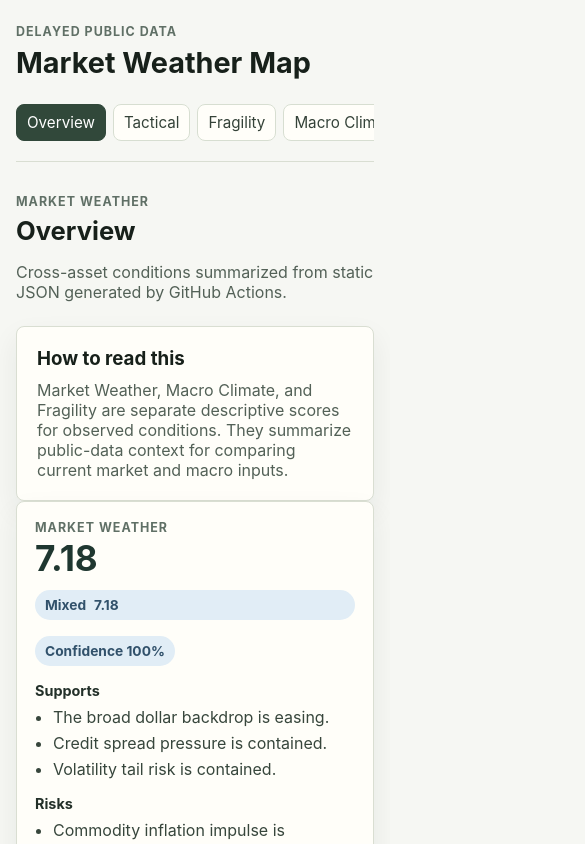
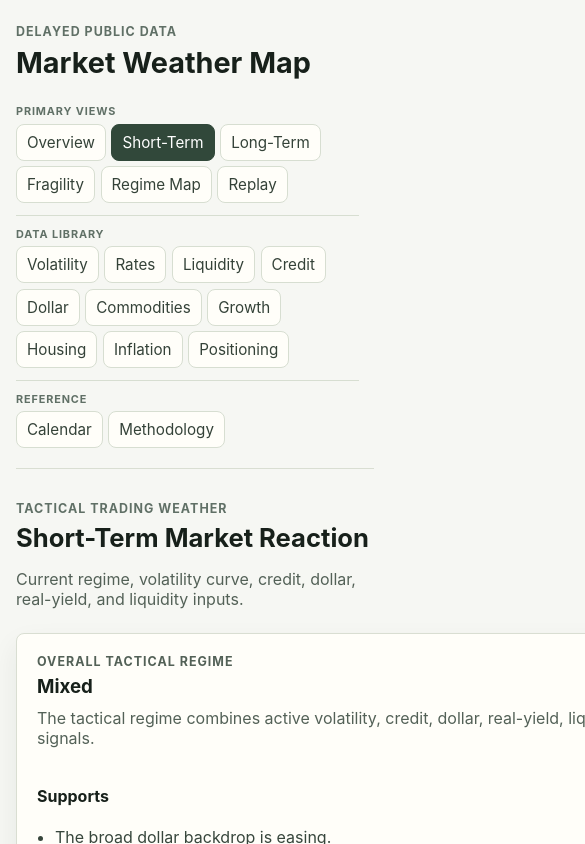
Before and after one commit to zifanzhou1024/market-weather-map, a React (Vite) app: page /short-term in a window 390 px wide. Before the commit this address led to /. Shown: the top 844 px of the page, 585 px wide, since content can reach past the window. Built offline with nearby package versions, Linux system fonts and the light colour scheme.

Commit message:
feat: group horizon navigation

```diff
--- a/src/App.tsx
+++ b/src/App.tsx
@@ -24,9 +24,11 @@ export default function App() {
     <Routes>
       <Route element={<AppLayout />}>
         <Route path="/" element={<Overview />} />
-        <Route path="/tactical" element={<TacticalTradingWeather />} />
+        <Route path="/short-term" element={<TacticalTradingWeather />} />
+        <Route path="/tactical" element={<Navigate to="/short-term" replace />} />
+        <Route path="/long-term" element={<LongTermMacroClimate />} />
+        <Route path="/macro-climate" element={<Navigate to="/long-term" replace />} />
         <Route path="/fragility" element={<FragilityShockRisk />} />
-        <Route path="/macro-climate" element={<LongTermMacroClimate />} />
         <Route path="/regime-map" element={<RegimeMap />} />
         <Route path="/replay" element={<HistoricalRegimeReplay />} />
         <Route path="/calendar" element={<Calendar />} />
--- a/src/components/AppLayout.tsx
+++ b/src/components/AppLayout.tsx
@@ -1,13 +1,20 @@
 import { NavLink, Outlet } from "react-router-dom";
 
-const navItems = [
+const navSections = [
+  {
+    label: "Primary Views",
+    items: [
       { to: "/", label: "Overview" },
-  { to: "/tactical", label: "Tactical", ariaLabel: "Tactical Trading Weather" },
+      { to: "/short-term", label: "Short-Term", ariaLabel: "Short-Term Market Reaction" },
+      { to: "/long-term", label: "Long-Term", ariaLabel: "Long-Term Macro / Allocation Climate" },
       { to: "/fragility", label: "Fragility" },
-  { to: "/macro-climate", label: "Macro Climate", ariaLabel: "Long-Term Macro Climate" },
       { to: "/regime-map", label: "Regime Map" },
-  { to: "/replay", label: "Replay", ariaLabel: "Historical Regime Replay" },
-  { to: "/calendar", label: "Calendar" },
+      { to: "/replay", label: "Replay", ariaLabel: "Historical Regime Replay" }
+    ]
+  },
+  {
+    label: "Data Library",
+    items: [
       { to: "/volatility", label: "Volatility" },
       { to: "/rates", label: "Rates" },
       { to: "/liquidity", label: "Liquidity" },
@@ -17,8 +24,16 @@ const navItems = [
       { to: "/growth", label: "Growth" },
       { to: "/housing", label: "Housing" },
       { to: "/inflation", label: "Inflation" },
-  { to: "/sentiment", label: "Positioning" },
+      { to: "/sentiment", label: "Positioning" }
+    ]
+  },
+  {
+    label: "Reference",
+    items: [
+      { to: "/calendar", label: "Calendar" },
       { to: "/methodology", label: "Methodology" }
+    ]
+  }
 ];
 
 export default function AppLayout() {
@@ -30,7 +45,10 @@ export default function AppLayout() {
           <h1>Market Weather Map</h1>
         </div>
         <nav className="site-nav" aria-label="Primary navigation">
-          {navItems.map((item) => (
+          {navSections.map((section) => (
+            <div className="nav-section" key={section.label}>
+              <span className="nav-section__label">{section.label}</span>
+              {section.items.map((item) => (
                 <NavLink
                   key={item.to}
                   to={item.to}
@@ -41,6 +59,8 @@ export default function AppLayout() {
                   {item.label}
                 </NavLink>
               ))}
+            </div>
+          ))}
         </nav>
       </header>
       <Outlet />
--- a/src/routes/LongTermMacroClimate.tsx
+++ b/src/routes/LongTermMacroClimate.tsx
@@ -185,7 +185,7 @@ export default function LongTermMacroClimate() {
     <main className="page-shell">
       <section className="page-heading">
         <p className="eyebrow">Strategic</p>
-        <h2>Long-Term Macro Climate</h2>
+        <h2>Long-Term Macro / Allocation Climate</h2>
         <p>Macro Climate score, strategic bucket context, and yield-decomposition history.</p>
       </section>
       {error ? (
--- a/src/routes/TacticalTradingWeather.tsx
+++ b/src/routes/TacticalTradingWeather.tsx
@@ -197,8 +197,8 @@ export default function TacticalTradingWeather() {
   return (
     <main className="page-shell">
       <section className="page-heading">
-        <p className="eyebrow">Tactical</p>
-        <h2>Tactical Trading Weather</h2>
+        <p className="eyebrow">Tactical Trading Weather</p>
+        <h2>Short-Term Market Reaction</h2>
         <p>Current regime, volatility curve, credit, dollar, real-yield, and liquidity inputs.</p>
       </section>
       {error ? (
--- a/src/styles.css
+++ b/src/styles.css
@@ -1,4 +1,6 @@
 :root {
+  --border: #d7ded1;
+  --muted: #607066;
   color: #17201a;
   background: #f6f7f3;
   font-family:
@@ -70,11 +72,34 @@ select {
 }
 
 .site-nav {
+  align-items: stretch;
   display: flex;
   flex-wrap: wrap;
-  gap: 7px;
+  gap: 0.75rem;
   justify-content: flex-end;
-  max-width: 820px;
+  max-width: 980px;
+}
+
+.nav-section {
+  border-left: 1px solid var(--border);
+  display: flex;
+  flex-wrap: wrap;
+  gap: 0.35rem;
+  padding-left: 0.75rem;
+}
+
+.nav-section:first-child {
+  border-left: 0;
+  padding-left: 0;
+}
+
+.nav-section__label {
+  color: var(--muted);
+  flex-basis: 100%;
+  font-size: 0.68rem;
+  font-weight: 700;
+  letter-spacing: 0.08em;
+  text-transform: uppercase;
 }
 
 .nav-link {
@@ -1063,13 +1088,29 @@ code {
     margin-inline: 0;
     padding-bottom: 8px;
     overflow-x: auto;
-    flex-wrap: nowrap;
+    flex-wrap: wrap;
     justify-content: flex-start;
     scrollbar-gutter: stable;
   }
 
+  .nav-section {
+    border-left: 0;
+    border-top: 1px solid var(--border);
+    flex: 1 1 100%;
+    padding-left: 0;
+    padding-top: 0.65rem;
+  }
+
+  .nav-section:first-child {
+    border-top: 0;
+    padding-top: 0;
+  }
+
   .nav-link {
-    flex: 0 0 auto;
+    flex: 0 1 auto;
+    max-width: 100%;
+    overflow-wrap: anywhere;
+    white-space: normal;
   }
 }
 
```
Also changed, not shown: 1 other file (tests, documents, lock files or other folders). Lines whose indentation alone changed are shown as unchanged.
